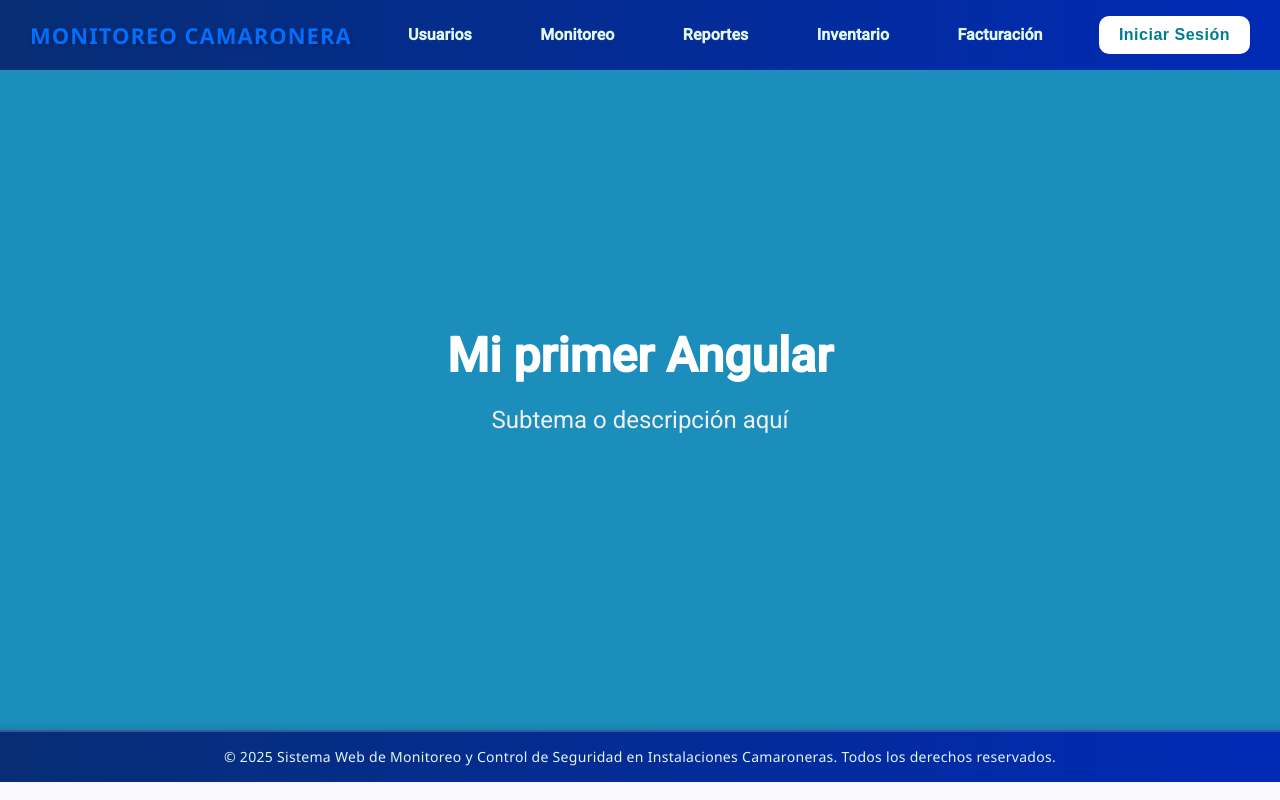
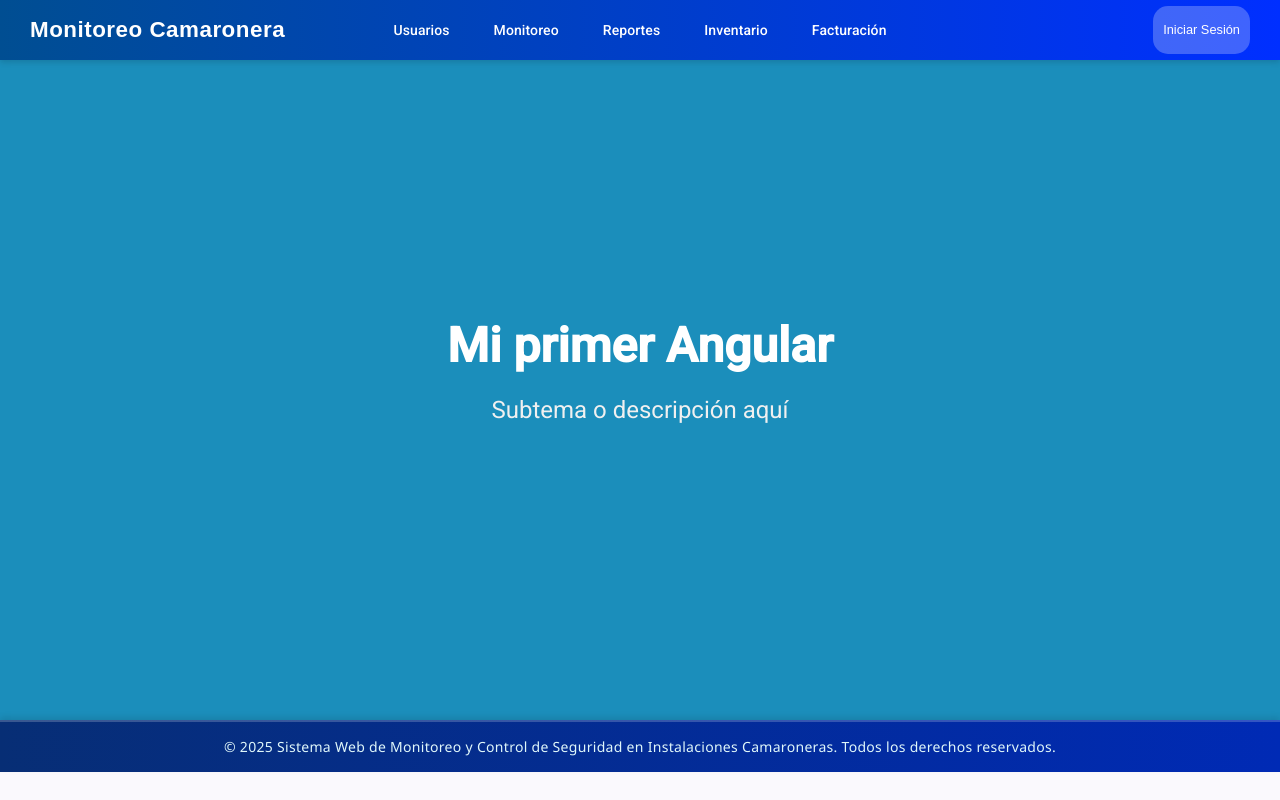
Before and after one commit to Jeanferx/Proyecto-BASE-, an Angular app: page / in a window 1280 px wide. Built offline with nearby package versions, Linux system fonts and the light colour scheme.

Commit message:
chorse(menu)
Cambios al apartado del menu

```diff
--- a/src/app/app.html
+++ b/src/app/app.html
@@ -1,13 +1,15 @@
-<app-menu (loginClick)="onLoginClicked()"></app-menu>
+<app-menu (loginClick)="onLoginClicked()" (registerClick)="onRegisterClicked()">
+</app-menu>
 
-<!-- Mostrar login solo si showLogin es true -->
-<div *ngIf="showLogin; else principalSection">
+<!-- Mostrar login o registro según la selección -->
+<div *ngIf="showLogin">
     <app-login></app-login>
 </div>
 
-<!-- Si no se muestra login, muestra principal -->
-<ng-template #principalSection>
-    <app-principal></app-principal>
+<ng-template #checkRegister>
+    <div *ngIf="showRegister">
+        <app-registrar-user></app-registrar-user>
+    </div>
 </ng-template>
+<router-outlet></router-outlet>
 <app-copyright></app-copyright>
-<router-outlet></router-outlet>
--- a/src/app/app.routes.ts
+++ b/src/app/app.routes.ts
@@ -1,3 +1,10 @@
 import { Routes } from '@angular/router';
+import { RegistrarUser } from './registrar-user/registrar-user';
+import { Principal } from './principal/principal';
+import { Login } from './login/login';
 
-export const routes: Routes = [];
+export const routes: Routes = [
+    { path: '', component: Principal },
+    { path: 'login', component: Login },
+    { path: 'registrar', component: RegistrarUser }
+];
--- a/src/app/app.ts
+++ b/src/app/app.ts
@@ -3,19 +3,26 @@ import { RouterOutlet } from '@angular/router';
 import { CommonModule } from '@angular/common';
 import { Menu } from './menu/menu';
 import { Copyright } from './copyright/copyright';
-import { Principal } from './principal/principal';
 import { Login } from './login/login';
+import { RegistrarUser } from './registrar-user/registrar-user';
 @Component({
   selector: 'app-root',
   standalone: true,
-  imports: [CommonModule, RouterOutlet, Menu, Principal, Copyright, Login],
+  imports: [CommonModule, RouterOutlet, Menu, Copyright, Login, RegistrarUser],
   templateUrl: './app.html',
   styleUrls: ['./app.css']
 })
 export class App {
   showLogin = false;
+  showRegister = false;
 
   onLoginClicked() {
     this.showLogin = true;
+    this.showRegister = false;
+  }
+
+  onRegisterClicked() {
+    this.showRegister = true;
+    this.showLogin = false;
   }
 }
--- a/src/app/menu/menu.css
+++ b/src/app/menu/menu.css
@@ -1,71 +1,78 @@
-/* Estilo del menú principal */
 .menu {
-    background: linear-gradient(90deg, #072e75, #002ab5);
-    /* azul profundo → turquesa */
+    display: flex;
+    align-items: center;
+    justify-content: center;
+    background: linear-gradient(90deg, #004e92, #002fff);
     color: white;
-    display: flex;
-    justify-content: space-between;
-    align-items: center;
-    padding: 15px 30px;
-    box-shadow: 0 4px 8px rgba(0, 0, 0, 0.25);
-    font-family: "Poppins", "Segoe UI", Tahoma, Geneva, Verdana, sans-serif;
+    padding: 10px 30px;
+    font-family: 'Poppins', sans-serif;
+    box-shadow: 0 2px 6px rgba(0, 0, 0, 0.15);
+    position: relative;
 }
 
-/* Texto del encabezado */
-.Encabezado p {
-    font-size: 22px;
-    font-weight: 700;
-    letter-spacing: 1px;
-    margin: 0;
-    color: #006eff;
-    /* amarillo suave contrastante */
-    text-transform: uppercase;
-    text-shadow: 1px 1px 4px rgba(0, 0, 0, 0.3);
+/* Título a la izquierda */
+.Encabezado {
+    position: absolute;
+    left: 30px;
 }
 
-/* Botones de menú (Angular Material) */
-button[mat-button] {
-    color: #e0f7fa;
-    font-size: 16px;
+.Encabezado p {
+    font-size: 1.4rem;
     font-weight: 600;
-    transition: color 0.3s ease, transform 0.2s ease;
+    margin: 0;
+    letter-spacing: 0.5px;
 }
 
-button[mat-button]:hover {
-    color: #36c7af;
-    transform: translateY(-2px);
-}
-
-/* Botón de inicio de sesión */
-.login-button {
-    background-color: #ffffff;
-    color: #007c91;
-    border: none;
-    padding: 10px 20px;
-    border-radius: 10px;
-    font-weight: bold;
-    font-size: 16px;
-    letter-spacing: 0.5px;
-    cursor: pointer;
+/* Botones del menú centrados */
+.menu button[mat-button] {
+    color: white;
+    font-weight: 500;
+    margin: 0 10px;
     transition: all 0.3s ease;
 }
 
-/* Efecto hover del botón */
-.login-button:hover {
-    background-color: #007c91;
-    color: white;
-    transform: scale(1.08);
+.menu button[mat-button]:hover {
+    background-color: rgba(255, 255, 255, 0.15);
+    border-radius: 6px;
 }
 
-/* Adaptación a pantallas pequeñas */
-@media (max-width: 768px) {
+/* Contenedor del login a la derecha */
+.login {
+    position: absolute;
+    right: 30px;
+}
+
+/* Botón de login pequeño y elegante */
+.login-button {
+    background-color: rgba(255, 255, 255, 0.25);
+    color: white !important;
+    border-radius: 15px;
+    font-size: 0.8rem;
+    padding: 3px 10px;
+    line-height: 1;
+    transition: all 0.3s ease;
+}
+
+.login-button:hover {
+    background-color: rgba(255, 255, 255, 0.4);
+    transform: scale(1.05);
+}
+
+/* Responsivo para pantallas pequeñas */
+@media (max-width: 900px) {
     .menu {
         flex-direction: column;
+        align-items: center;
+    }
+
+    .Encabezado {
+        position: static;
+        margin-bottom: 10px;
         text-align: center;
     }
 
-    .Encabezado p {
-        font-size: 18px;
-        margin-bottom: 10px;
+    .login {
+        position: static;
+        margin-top: 10px;
     }
 }
--- a/src/app/menu/menu.html
+++ b/src/app/menu/menu.html
@@ -6,7 +6,7 @@
     <!-- Módulo 1: Usuarios -->
     <button mat-button [matMenuTriggerFor]="menuUsuarios">Usuarios</button>
     <mat-menu #menuUsuarios="matMenu">
-        <button mat-menu-item routerLink="#">...</button>
+        <button mat-menu-item routerLink="./registrar">Registro</button>
         <button mat-menu-item routerLink="#">...</button>
     </mat-menu>
 
@@ -37,5 +37,7 @@
         <button mat-menu-item routerLink="#">...</button>
         <button mat-menu-item routerLink="#">...</button>
     </mat-menu>
-    <button class="login-button" (click)="onLoginClick()">Iniciar Sesión</button>
+    <div class="login">
+        <button class="login-button" mat-menu-item routerLink="./login">Iniciar Sesión</button>
+    </div>
 </nav>
--- a/src/app/menu/menu.ts
+++ b/src/app/menu/menu.ts
@@ -1,16 +1,14 @@
 import { Component, EventEmitter, Output } from '@angular/core';
 import { MatMenuModule } from '@angular/material/menu';
 import { MatButtonModule } from '@angular/material/button';
+import { RouterModule } from '@angular/router';
 @Component({
   selector: 'app-menu',
   templateUrl: './menu.html',
-  imports: [MatButtonModule, MatMenuModule],
+  imports: [MatButtonModule, MatMenuModule, RouterModule],
   styleUrls: ['./menu.css'],
+  standalone: true
 })
 export class Menu {
-  @Output() loginClick = new EventEmitter<void>();
 
-  onLoginClick() {
-    this.loginClick.emit();
-  }
 }
--- a/src/app/registrar-user/registrar-user.ts
+++ b/src/app/registrar-user/registrar-user.ts
@@ -3,6 +3,7 @@ import { Component } from '@angular/core';
 @Component({
   selector: 'app-registrar-user',
   imports: [],
+  standalone: true,
   templateUrl: './registrar-user.html',
   styleUrl: './registrar-user.css',
 })
```
Also changed, not shown: package.json (+0 -8 lines).
